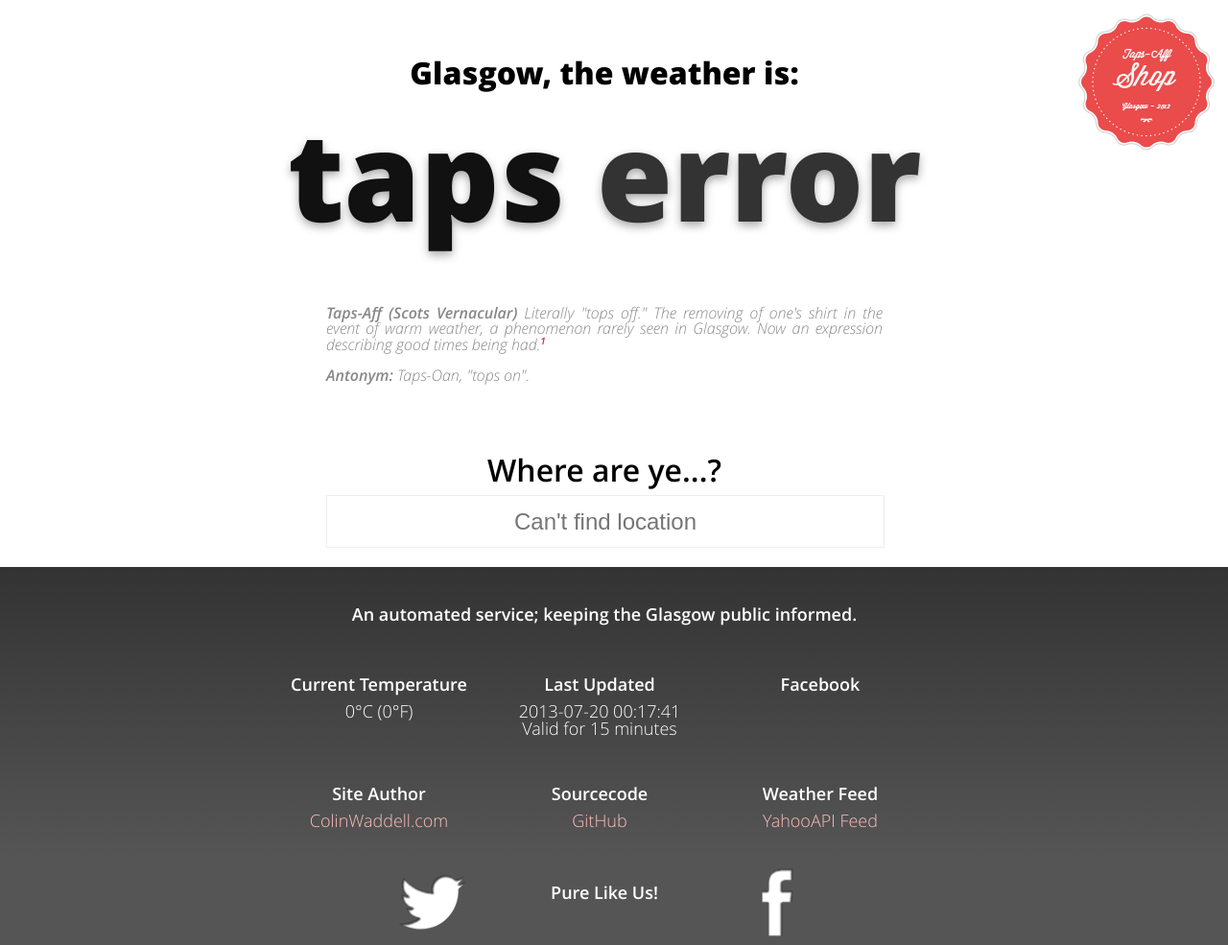
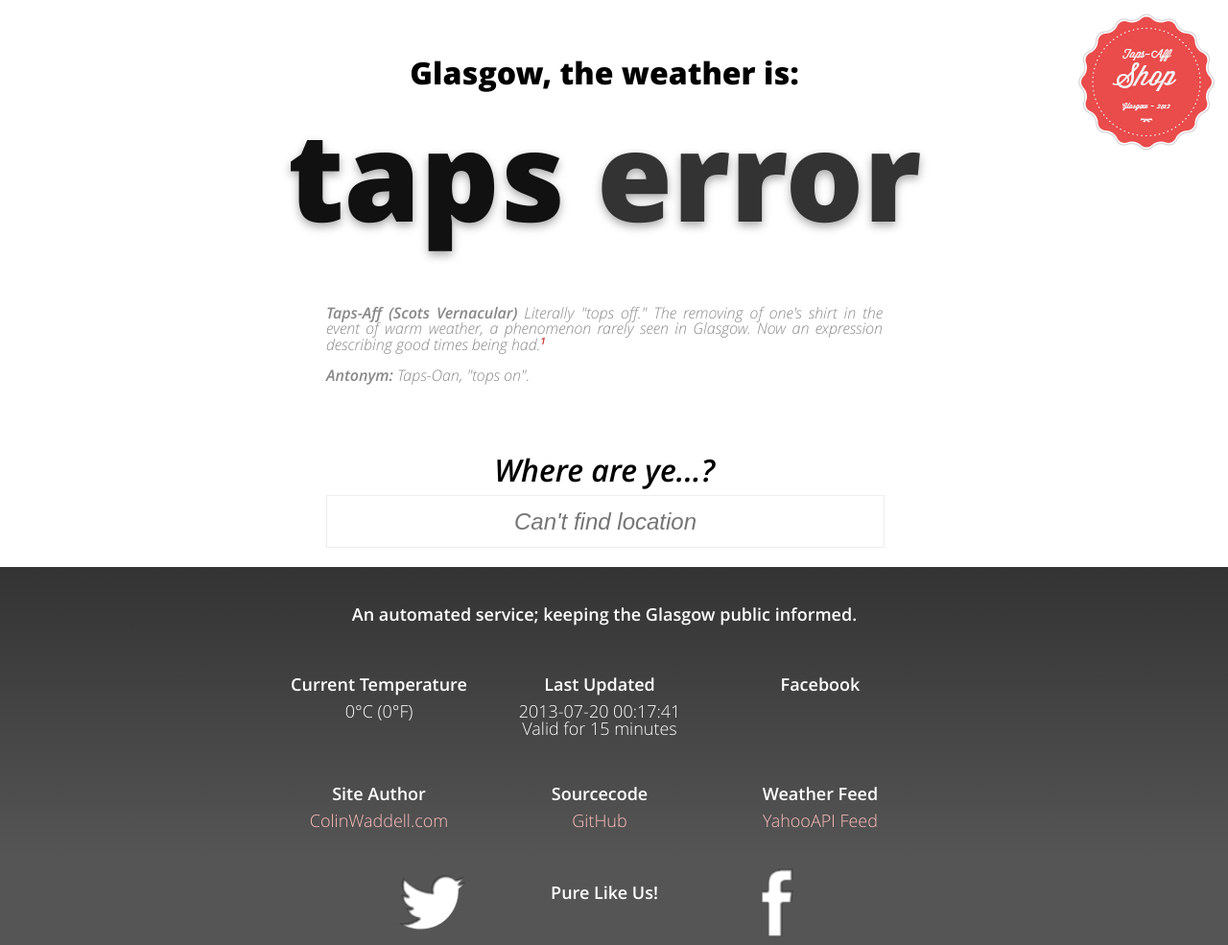
Before and after one commit to ColinWaddell/TapsAff, a PHP site: page / in a window 1280 px wide. Shown: the whole page at 96% size. Run offline with PHP 8.4, Linux system fonts and the light colour scheme; data that the repository does not hold is empty; some libraries are stand-ins or nearby versions.

Commit message:
jazzed up search css

```diff
--- a/public/css/taps.css
+++ b/public/css/taps.css
@@ -158,6 +158,7 @@ span.info-value{
 div#location-entry{
   background: #fff;
   padding-bottom:20px;
+  font-style: italic;
 }
 
 input#location{
@@ -174,6 +175,7 @@ input#location{
   background-color: #fff;
   border: 1px solid #EEE;
   margin-top: 10px;
+  font-style: italic;
 }
 
 
```
